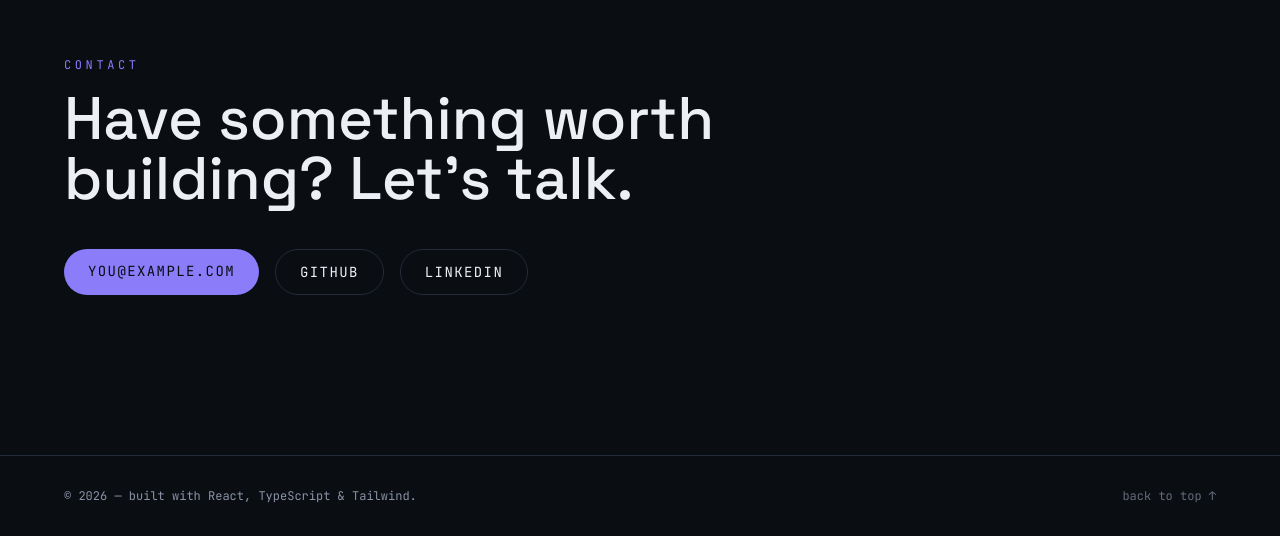
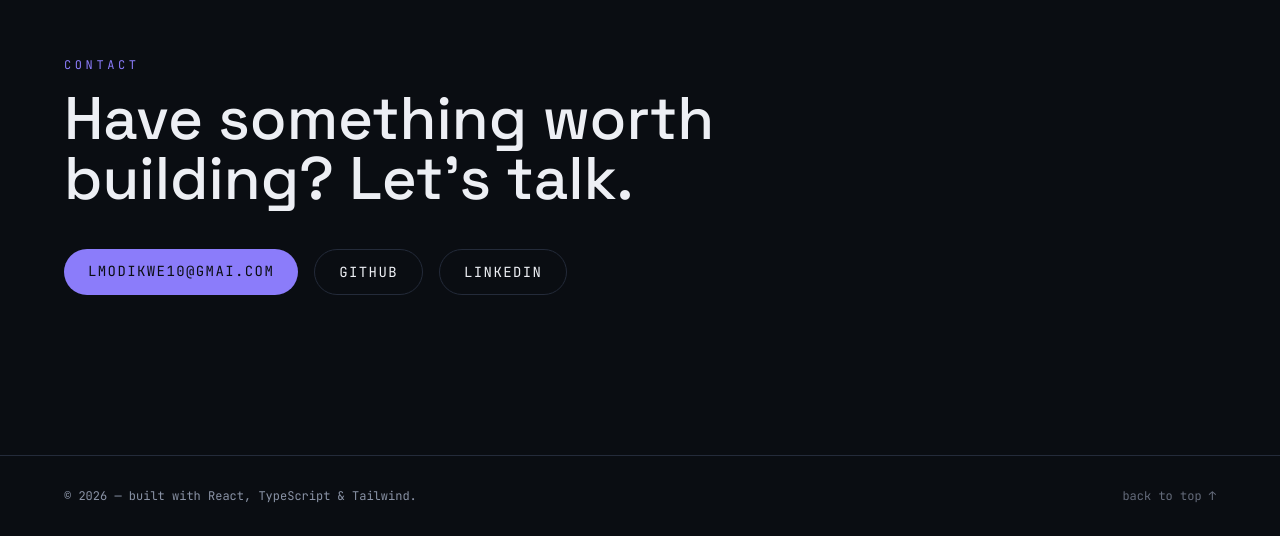
Before and after one commit to analystmodikwe/Personal-Portfolio, a React (Vite) app in the folder portfolio/: page / in a window 1280 px wide. Shown: the part 6908-7444 px from the top of the page. Built offline with nearby package versions, Linux system fonts and the light colour scheme; the HTML template or start-up script is replaced by a standard one.

Commit message:
adding links

```diff
--- a/portfolio/src/components/Contact.tsx
+++ b/portfolio/src/components/Contact.tsx
@@ -10,19 +10,21 @@ export default function Contact() {
           viewport={{ once: true, margin: "-100px" }}
           transition={{ duration: 0.6, ease: [0.22, 1, 0.36, 1] }}
         >
-          <p className="font-mono text-xs uppercase tracking-[0.3em] text-signal mb-4">contact</p>
+          <p className="font-mono text-xs uppercase tracking-[0.3em] text-signal mb-4">
+            contact
+          </p>
           <h2 className="font-display text-4xl md:text-6xl font-medium leading-tight text-balance max-w-3xl">
             Have something worth building? Let's talk.
           </h2>
           <div className="mt-10 flex flex-wrap gap-4">
             <a
-              href="mailto:you@example.com"
+              href="mailto:lmodikwe10@gmai.com"
               className="font-mono text-sm uppercase tracking-widest bg-signal text-void px-6 py-3 rounded-full hover:opacity-90 transition-opacity"
             >
-              you@example.com
+              lmodikwe10@gmai.com
             </a>
             <a
-              href="#"
+              href="https://github.com/analystmodikwe"
               target="_blank"
               rel="noopener noreferrer"
               className="font-mono text-sm uppercase tracking-widest border border-edge px-6 py-3 rounded-full hover:border-signal hover:text-signal transition-colors"
@@ -30,7 +32,7 @@ export default function Contact() {
               github
             </a>
             <a
-             href="#"
+              href="https://www.linkedin.com/in/lesedi-modikwe/"
               target="_blank"
               rel="noopener noreferrer"
               className="font-mono text-sm uppercase tracking-widest border border-edge px-6 py-3 rounded-full hover:border-signal hover:text-signal transition-colors"
```
Lines whose indentation alone changed are shown as unchanged.
